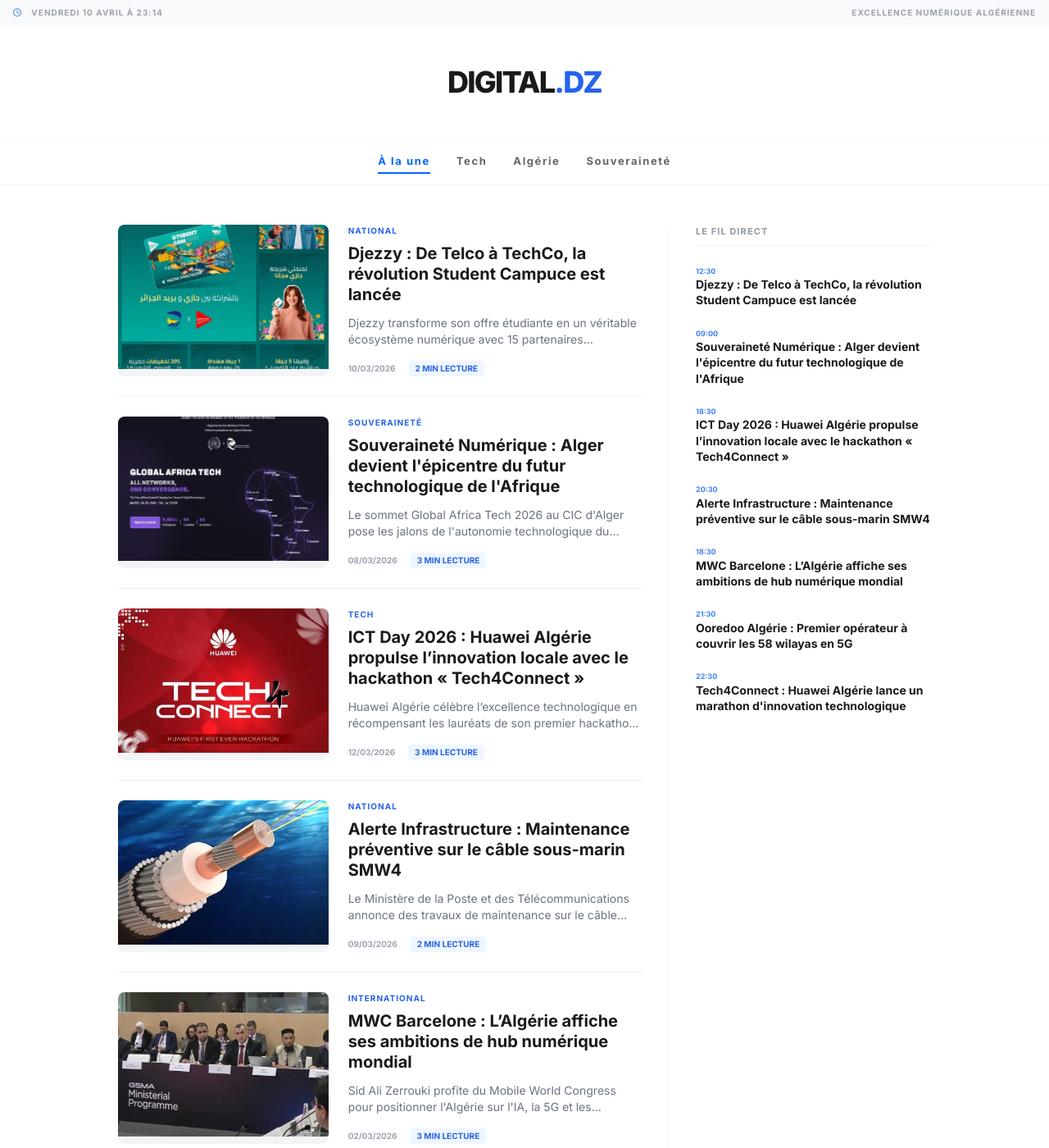
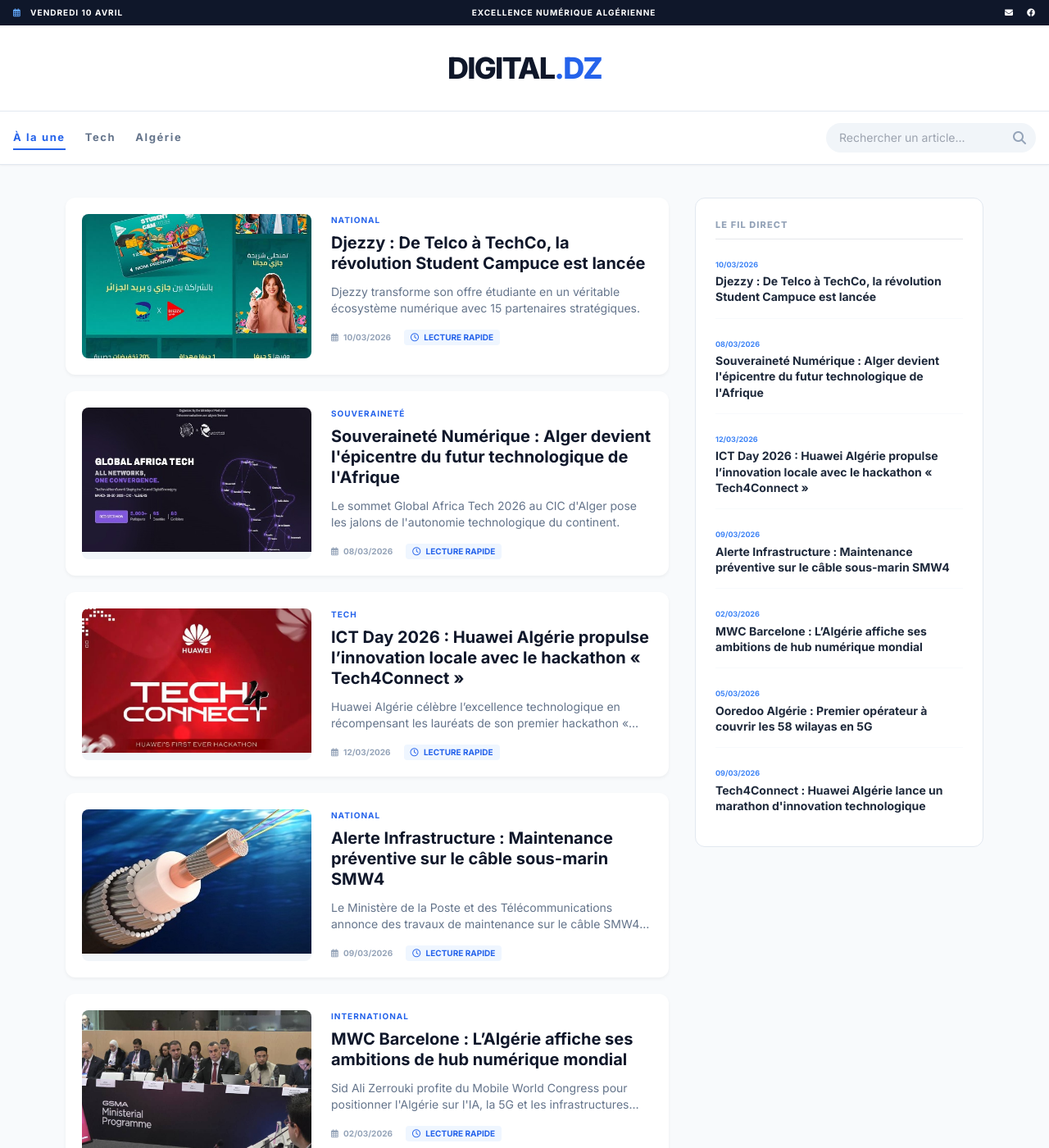
Before and after one commit to bastaps/Basta-InfosTech, a Jekyll site: the page built from index.html, in a window 1280 px wide and 1400 px high. Shown: the whole window at 82% size. Built offline with Jekyll 4.4.1, drawn with Linux system fonts in a browser that asks for light colours; nearby versions of some CDN libraries; some of the changed text lies outside the part shown.

Commit message:
Update index.html

```diff
--- a/index.html
+++ b/index.html
@@ -1,77 +1,86 @@
 ---
-# Index autonome - Style MobileAlgérie
+layout: null
 ---
 <!DOCTYPE html>
 <html lang="fr">
 <head>
     <meta charset="UTF-8">
     <meta name="viewport" content="width=device-width, initial-scale=1.0">
-    <title>DIGITAL.DZ | Actualité Tech Algérie</title>
+    <title>{{ site.title }} | Actualité Tech</title>
     <script src="https://cdn.tailwindcss.com"></script>
     <link rel="stylesheet" href="https://cdnjs.cloudflare.com/ajax/libs/font-awesome/6.4.0/css/all.min.css">
     <style>
         @import url('https://fonts.googleapis.com/css2?family=Inter:wght@400;600;700;800&display=swap');
-        body { font-family: 'Inter', sans-serif; background-color: #ffffff; color: #1a1a1a; }
-        .nav-link { font-weight: 700; color: #666; transition: all 0.2s; position: relative; font-size: 13px; }
-        .nav-link:hover, .nav-link.active { color: #0066ff; }
-        .nav-link.active::after { content: ''; position: absolute; bottom: -5px; left: 0; width: 100%; height: 2px; background: #0066ff; }
-        .card-tech { border-bottom: 1px solid #f0f0f0; padding-bottom: 24px; margin-bottom: 24px; transition: opacity 0.3s; }
-        .card-tech:last-child { border-bottom: none; }
+        body { font-family: 'Inter', sans-serif; background-color: #f8fafc; color: #1e293b; }
+        .nav-link { font-weight: 700; color: #64748b; transition: all 0.2s; position: relative; font-size: 13px; cursor: pointer; }
+        .nav-link:hover, .nav-link.active { color: #2563eb; }
+        .nav-link.active::after { content: ''; position: absolute; bottom: -5px; left: 0; width: 100%; height: 2px; background: #2563eb; }
+        .card-tech { background: white; border-radius: 12px; padding: 20px; margin-bottom: 20px; box-shadow: 0 2px 4px rgba(0,0,0,0.05); transition: transform 0.2s; }
+        .card-tech:hover { transform: translateY(-2px); box-shadow: 0 10px 15px -3px rgba(0,0,0,0.1); }
     </style>
 </head>
 <body>
 
-    <!-- Topbar avec Heure Réelle -->
-    <div class="bg-gray-50 border-b border-gray-100 py-2">
-        <div class="container mx-auto px-4 flex justify-between items-center text-[10px] font-bold text-gray-400 uppercase tracking-widest">
-            <div id="live-clock"></div>
-            <div>Excellence Numérique Algérienne</div>
+    <!-- Topbar -->
+    <div class="bg-slate-900 text-white py-2">
+        <div class="container mx-auto px-4 flex justify-between items-center text-[10px] font-bold uppercase tracking-widest">
+            <div id="live-clock"><i class="far fa-clock mr-2 text-blue-400"></i></div>
+            <div class="hidden md:block">Excellence Numérique Algérienne</div>
+            <div class="flex space-x-4">
+                <a href="mailto:votre-email@exemple.com"><i class="fas fa-envelope hover:text-blue-400"></i></a>
+                <a href="#"><i class="fab fa-facebook hover:text-blue-400"></i></a>
+            </div>
         </div>
     </div>
 
     <!-- Header Logo -->
-    <header class="py-12 border-b border-gray-50">
+    <header class="bg-white py-8 border-b border-slate-200">
         <div class="container mx-auto px-4 text-center">
-            <a href="{{ '/' | relative_url }}" class="text-4xl font-extrabold tracking-tighter">
+            <a href="{{ site.baseurl }}/" class="text-4xl font-extrabold tracking-tighter text-slate-900">
                 DIGITAL<span class="text-blue-600">.DZ</span>
             </a>
         </div>
     </header>
 
-    <!-- Menu -->
-    <nav class="sticky top-0 bg-white/95 backdrop-blur-md z-50 border-b border-gray-100">
-        <div class="container mx-auto px-4 flex justify-center space-x-8 h-14 items-center uppercase tracking-widest">
+    <!-- Menu & Recherche -->
+    <nav class="sticky top-0 bg-white/95 backdrop-blur-md z-50 border-b border-slate-200 shadow-sm">
+        <div class="container mx-auto px-4 flex flex-col md:flex-row justify-between items-center h-auto md:h-16 py-4 md:py-0">
+            <div class="flex space-x-6 uppercase tracking-widest mb-4 md:mb-0">
                 <button onclick="setCategory('all')" class="nav-link active" data-cat="all">À la une</button>
                 <button onclick="setCategory('Tech')" class="nav-link" data-cat="Tech">Tech</button>
                 <button onclick="setCategory('National')" class="nav-link" data-cat="National">Algérie</button>
-            <button onclick="setCategory('Souveraineté')" class="nav-link" data-cat="Souveraineté">Souveraineté</button>
+            </div>
+
+            <!-- Barre de Recherche -->
+            <div class="relative w-full md:w-64">
+                <input type="text" id="searchInput" onkeyup="searchArticles()" placeholder="Rechercher un article..."
+                class="w-full bg-slate-100 border-none rounded-full px-4 py-2 text-sm focus:ring-2 focus:ring-blue-500 outline-none">
+                <i class="fas fa-search absolute right-3 top-2.5 text-slate-400"></i>
+            </div>
         </div>
     </nav>
 
-    <main class="container mx-auto px-4 max-w-5xl py-12">
-        <div class="flex flex-wrap -mx-8">
+    <main class="container mx-auto px-4 max-w-6xl py-10">
+        <div class="flex flex-wrap -mx-4">
 
-            <!-- Flux d'actualité (Gauche) -->
-            <div class="w-full lg:w-8/12 px-8">
+            <!-- Flux d'actualité -->
+            <div class="w-full lg:w-8/12 px-4">
                 <div id="articlesGrid">
-                    <!-- Correction de la boucle pour éviter l'erreur de tri -->
-                    {% assign all_pages = site.pages %}
-                    {% for article in all_pages %}
+                    {% for article in site.pages %}
                         {% if article.path contains 'presse/' %}
                         <article class="card-tech searchable" data-category="{{ article.category }}">
                             <a href="{{ article.url | relative_url }}" class="flex flex-col md:flex-row gap-6 group">
-                                <div class="w-full md:w-5/12 overflow-hidden rounded-lg bg-gray-100">
-                                    <img src="{{ article.image | relative_url }}" class="w-full h-44 object-cover group-hover:scale-105 transition duration-500">
+                                <div class="w-full md:w-5/12 overflow-hidden rounded-lg bg-slate-100">
+                                    <img src="{{ article.image | relative_url }}" class="w-full h-44 object-cover group-hover:scale-105 transition duration-500" alt="{{ article.title }}">
                                 </div>
                                 <div class="w-full md:w-7/12">
                                     <span class="text-blue-600 font-bold text-[10px] uppercase tracking-widest block mb-2">{{ article.category }}</span>
-                                    <h2 class="text-xl font-bold leading-tight mb-3 group-hover:text-blue-600 transition-colors">{{ article.title }}</h2>
-                                    <p class="text-gray-500 text-sm line-clamp-2 mb-4">{{ article.description }}</p>
-                                    <div class="text-[10px] font-bold text-gray-400 uppercase flex items-center">
-                                        <span class="mr-4">{{ article.date | date: "%d/%m/%Y" }}</span>
+                                    <h2 class="text-xl font-bold leading-tight mb-3 text-slate-900 group-hover:text-blue-600 transition-colors title-text">{{ article.title }}</h2>
+                                    <p class="text-slate-500 text-sm line-clamp-2 mb-4">{{ article.description }}</p>
+                                    <div class="text-[10px] font-bold text-slate-400 uppercase flex items-center">
+                                        <span class="mr-4"><i class="far fa-calendar-alt mr-1"></i> {{ article.date | date: "%d/%m/%Y" }}</span>
                                         <span class="bg-blue-50 text-blue-600 px-2 py-0.5 rounded">
-                                            {% assign words = article.content | number_of_words %}
-                                            {{ words | divided_by: 200 | plus: 1 }} min lecture
+                                            <i class="far fa-clock mr-1"></i> Lecture rapide
                                         </span>
                                     </div>
                                 </div>
@@ -82,42 +91,68 @@
                 </div>
             </div>
 
-            <!-- Sidebar (Droite) -->
-            <aside class="w-full lg:w-4/12 px-8 border-l border-gray-50 mt-12 lg:mt-0">
-                <h3 class="text-[11px] font-black uppercase tracking-widest text-gray-400 mb-6 pb-2 border-b border-gray-100">Le Fil Direct</h3>
+            <!-- Sidebar -->
+            <aside class="w-full lg:w-4/12 px-4 mt-10 lg:mt-0">
+                <div class="bg-white rounded-xl p-6 border border-slate-200">
+                    <h3 class="text-[11px] font-black uppercase tracking-widest text-slate-400 mb-6 pb-2 border-b">Le Fil Direct</h3>
                     <div class="space-y-6">
-                    {% for article in all_pages limit:10 %}
+                        {% for article in site.pages limit:8 %}
                             {% if article.path contains 'presse/' %}
-                        <div class="group">
+                            <div class="group border-b border-slate-50 pb-4 last:border-0">
                                 <a href="{{ article.url | relative_url }}">
-                                <span class="text-[9px] text-blue-500 font-bold block">{{ article.date | date: "%H:%M" }}</span>
-                                <h4 class="text-sm font-bold leading-snug group-hover:text-blue-600">{{ article.title }}</h4>
+                                    <span class="text-[9px] text-blue-500 font-bold block mb-1">{{ article.date | date: "%d/%m/%Y" }}</span>
+                                    <h4 class="text-sm font-bold leading-snug text-slate-800 group-hover:text-blue-600 transition-colors">{{ article.title }}</h4>
                                 </a>
                             </div>
                             {% endif %}
                         {% endfor %}
+                    </div>
                 </div>
             </aside>
 
         </div>
     </main>
 
-    <footer class="bg-gray-50 py-16 mt-20 border-t border-gray-100 text-center">
-        <div class="text-2xl font-black mb-4">DIGITAL.DZ</div>
-        <p class="text-xs text-gray-400 uppercase tracking-widest">© 2026 - L'actualité numérique décryptée</p>
+    <!-- Footer -->
+    <footer class="bg-slate-900 text-white py-12 mt-20">
+        <div class="container mx-auto px-4 grid grid-cols-1 md:grid-cols-3 gap-12 text-center md:text-left">
+            <div>
+                <div class="text-2xl font-black mb-4">DIGITAL<span class="text-blue-500">.DZ</span></div>
+                <p class="text-slate-400 text-sm">Votre source de référence pour l'actualité technologique et numérique en Algérie.</p>
+            </div>
+            <div>
+                <h4 class="font-bold uppercase text-[11px] tracking-widest mb-4">Contact & Support</h4>
+                <ul class="text-slate-400 text-sm space-y-2">
+                    <li><i class="fas fa-envelope mr-2"></i> contact@basta-infostech.dz</li>
+                    <li><i class="fas fa-headset mr-2"></i> Support Technique</li>
+                    <li><i class="fas fa-info-circle mr-2"></i> À Propos</li>
+                </ul>
+            </div>
+            <div>
+                <h4 class="font-bold uppercase text-[11px] tracking-widest mb-4">Suivez-nous</h4>
+                <div class="flex justify-center md:justify-start space-x-6 text-2xl">
+                    <a href="#" class="hover:text-blue-500 transition-colors"><i class="fab fa-facebook"></i></a>
+                    <a href="#" class="hover:text-blue-400 transition-colors"><i class="fab fa-twitter"></i></a>
+                    <a href="#" class="hover:text-blue-600 transition-colors"><i class="fab fa-linkedin"></i></a>
+                </div>
+            </div>
+        </div>
+        <div class="border-t border-slate-800 mt-12 pt-8 text-center text-slate-500 text-[10px] uppercase tracking-widest">
+            © 2026 Basta-InfosTech - Tous droits réservés
+        </div>
     </footer>
 
     <script>
-        // Horloge temps réel
+        // Horloge
         function updateClock() {
             const now = new Date();
-            const options = { weekday: 'long', day: 'numeric', month: 'long', hour: '2-digit', minute: '2-digit' };
-            document.getElementById('live-clock').innerHTML = '<i class="far fa-clock mr-2 text-blue-500"></i> ' + now.toLocaleDateString('fr-FR', options);
+            const options = { weekday: 'long', day: 'numeric', month: 'long' };
+            document.getElementById('live-clock').innerHTML = '<i class="far fa-calendar-alt mr-2 text-blue-400"></i> ' + now.toLocaleDateString('fr-FR', options);
         }
         setInterval(updateClock, 1000);
         updateClock();
 
-        // Filtre Catégories
+        // Filtre de Catégories
         function setCategory(cat) {
             document.querySelectorAll('.nav-link').forEach(link => {
                 link.classList.remove('active');
```
Also changed, not shown: other parts of index.html (+15 -0 lines). Lines whose indentation alone changed are shown as unchanged.
